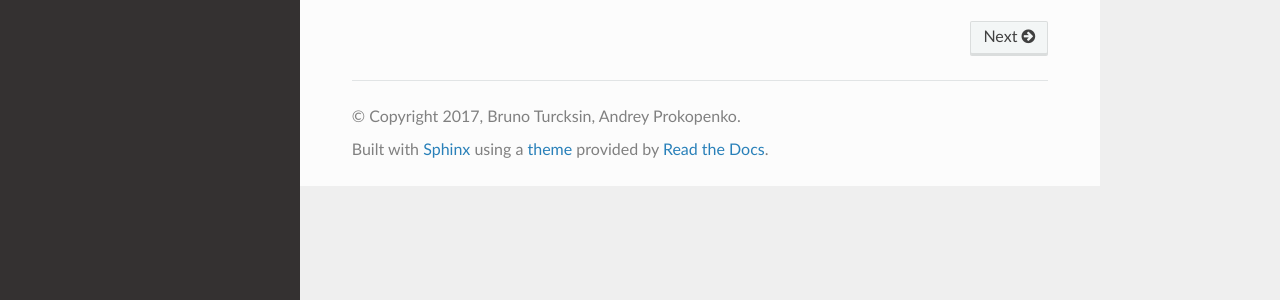
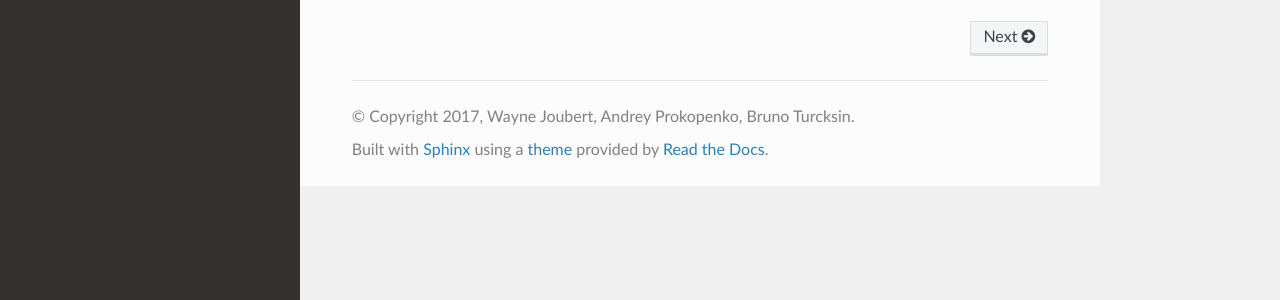
Before and after one commit to ORNL-CEES/mfmg, a Sphinx documentation site: the page built from doc/index.rst, in a window 1280 px wide. Shown: the part 428-728 px from the top of the page. Built offline with Sphinx 7.4.7 and the Read the Docs theme 2.0.0, drawn with Linux system fonts in a browser that asks for light colours.

Commit message:
Add Wayne Joubert as an author.

```diff
--- a/doc/conf.py
+++ b/doc/conf.py
@@ -46,8 +46,8 @@ master_doc = 'index'
 
 # General information about the project.
 project = u'mfmg'
-copyright = u'2017, Bruno Turcksin, Andrey Prokopenko'
-author = u'Bruno Turcksin, Andrey Prokopenko'
+copyright = u'2017, Wayne Joubert, Andrey Prokopenko, Bruno Turcksin'
+author = u'Wayne Joubert, Andrey Prokopenko, Bruno Turcksin'
 
 # The version info for the project you're documenting, acts as replacement for
 # |version| and |release|, also used in various other places throughout the
@@ -142,7 +142,7 @@ latex_elements = {
 #  author, documentclass [howto, manual, or own class]).
 latex_documents = [
     (master_doc, 'mfmg.tex', u'mfmg Documentation',
-     u'Bruno Turcksin, Andrey Prokopenko', 'manual'),
+     u'Wayne Joubert, Andrey Prokopenko, Bruno Turcksin', 'manual'),
 ]
 
 
```
